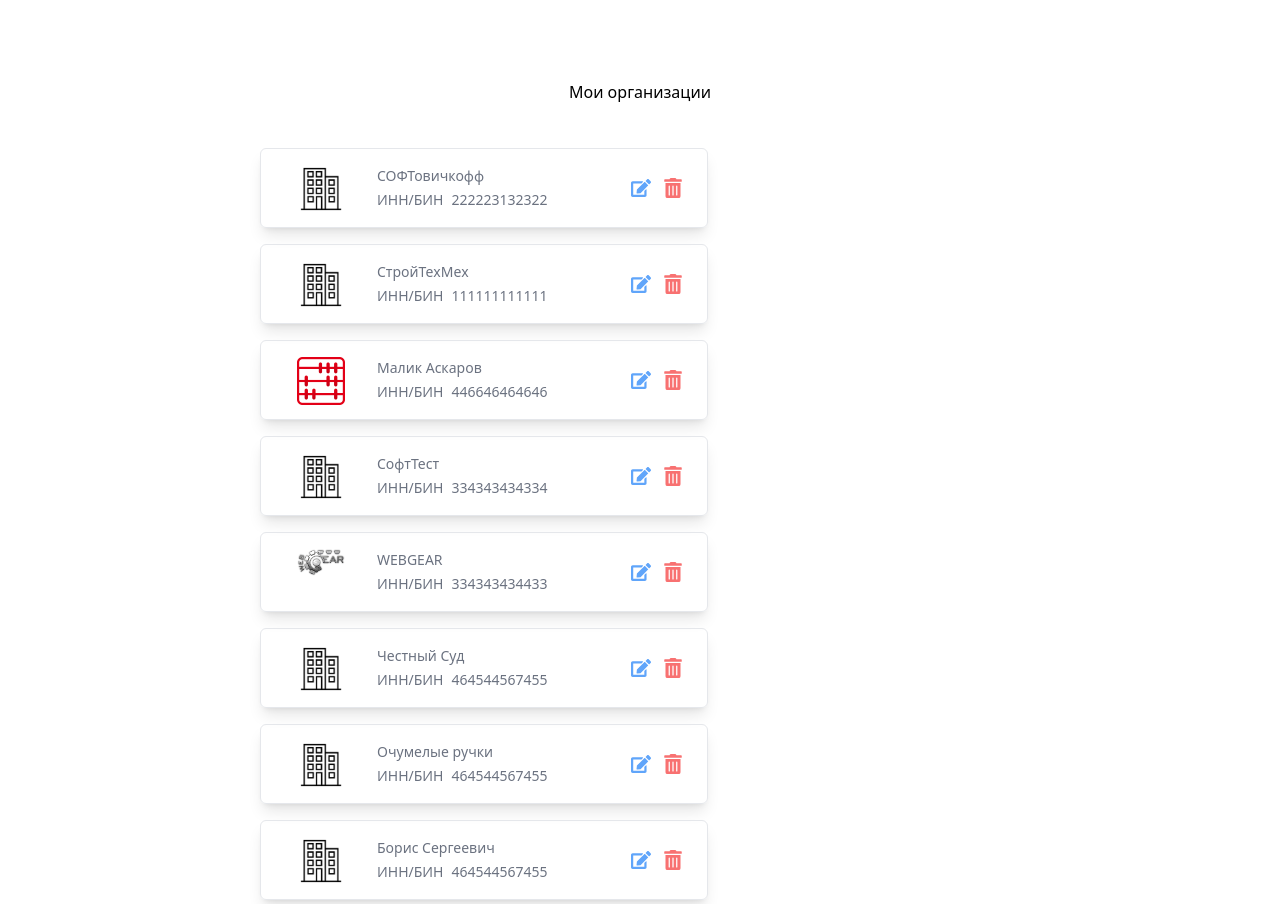
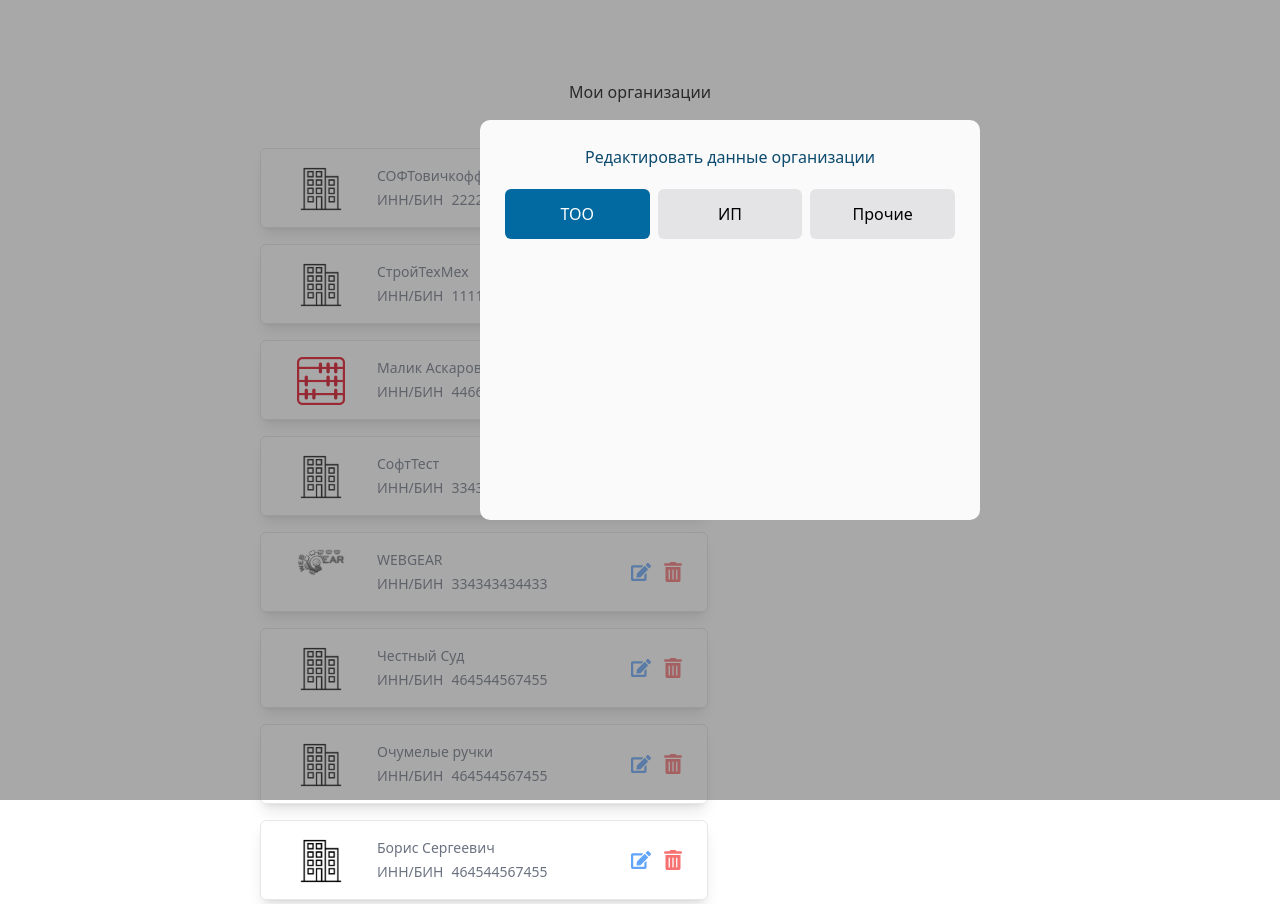
Before and after one commit to Stepan72/MyBuh_test_task, a Next.js app: page / in a window 1280 px wide. Both pictures are taken after a click on the icon 641 px from the left and 188 px from the top of the page. Built offline with nearby package versions, Linux system fonts and the light colour scheme.

Commit message:
edit modal start v0.05

```diff
--- a/app/page.js
+++ b/app/page.js
@@ -5,30 +5,44 @@ const data = [1, 2, 3, 4, 5, 6, 7];
 import { companies } from "@/data/companies";
 import Backdrop from "@/components/Backdrop";
 import ModalDelete from "@/components/ModalDelete";
+import ModalEdit from "@/components/ModalEdit";
 
 export default function Home() {
   const [firmsData, setFirmsData] = useState(companies);
   const [deleteState, setDeleteState] = useState(false);
   const [elToDel, setElToDel] = useState(undefined);
-  function editHandler() {}
+  const [editState, setEditState] = useState(false);
+  const [elToEdit, setElToEdit] = useState(undefined);
+
+  function editHandler(id) {
+    // console.log(id);
+    setEditState(true);
+    setElToEdit(id);
+  }
+
+  function cancelEditHandler() {
+    setEditState(false);
+    setElToDel(null);
+  }
 
   function deleteHandler(id) {
     setDeleteState(true);
     setElToDel(id);
-    // const filteredFirms = firmsData.filter((el) => {
-    //   return el.company_id !== id;
-    // });
-    // setFirmsData(filteredFirms);
   }
 
   function cancelDeleteHandler() {
-    console.log("CANCEL DELETE");
-    // setDeleteState(false);
-    // setElToDel(undefined);
+    setDeleteState(false);
+    setElToDel(null);
   }
 
   function confirmDeleteHandler() {
-    console.log("CONFIRM DELETE");
+    const filteredFirms = firmsData.filter((el) => {
+      return el.company_id !== elToDel;
+    });
+    setFirmsData(filteredFirms);
+    console.log(filteredFirms);
+    setElToDel(null);
+    setDeleteState(false);
   }
 
   return (
@@ -36,8 +50,8 @@ export default function Home() {
       <header className="m-10 mt-20">
         <h1 className="text-center">Мои организации</h1>
       </header>
-      <div id="container" className="mx-64 flex flex-wrap gap-2">
-        {firmsData.map((el, index) => {
+      <ul id="container" className="mx-64 flex flex-wrap gap-2">
+        {firmsData.map((el) => {
           return (
             <FirmCard
               key={el.company_id}
@@ -50,16 +64,22 @@ export default function Home() {
             />
           );
         })}
-      </div>
+      </ul>
       {deleteState && (
         <div>
-          <Backdrop />
+          <Backdrop cancel={cancelDeleteHandler} />
           <ModalDelete
             cancelConfirm={cancelDeleteHandler}
             deleteConfirm={confirmDeleteHandler}
           />
         </div>
       )}
+      {editState && (
+        <div>
+          <Backdrop cancel={cancelEditHandler} />
+          <ModalEdit />
+        </div>
+      )}
     </div>
   );
 }
--- /dev/null
+++ b/components/Button.jsx
@@ -0,0 +1,23 @@
+import React from "react";
+
+function Button({ type, text, id, activeButton, setActiveButton }) {
+  const defaultButtonClass = "flex-1 bg-zinc-200 rounded-md";
+  const activeButtonClass =
+    "flex-1 bg-sky-700 text-white font-light rounded-md";
+
+  return (
+    <button
+      type={type}
+      className={`${
+        activeButton == id ? activeButtonClass : defaultButtonClass
+      }`}
+      onClick={() => {
+        setActiveButton(id);
+      }}
+    >
+      {text}
+    </button>
+  );
+}
+
+export default Button;
--- a/components/FirmCard.jsx
+++ b/components/FirmCard.jsx
@@ -4,10 +4,7 @@ import { FaEdit, FaTrashAlt } from "react-icons/fa";
 
 function FirmCard({ name, innNumber, logo, editFun, deleteFun, id }) {
   return (
-    <div
-      className="h-20 m-1 flex flex-row justify-between border shadow-lg rounded-md hover:border-blue-500"
-      style={{ width: "28rem" }}
-    >
+    <li className="h-20 m-1 flex flex-row justify-between border shadow-lg rounded-md hover:border-blue-500 w-[448px] list-none">
       <div className="flex flex-row">
         <div className="ml-5 w-20 p-2">
           <img
@@ -27,7 +24,13 @@ function FirmCard({ name, innNumber, logo, editFun, deleteFun, id }) {
         </div>
       </div>
       <div className="mr-6 py-5 flex flex-row gap-3 items-center">
-        <FaEdit size={20} className="text-blue-400" />
+        <FaEdit
+          size={20}
+          className="text-blue-400"
+          onClick={() => {
+            editFun(id);
+          }}
+        />
         <FaTrashAlt
           size={20}
           className="text-red-400"
@@ -36,7 +39,7 @@ function FirmCard({ name, innNumber, logo, editFun, deleteFun, id }) {
           }}
         />
       </div>
-    </div>
+    </li>
   );
 }
 
--- a/components/ModalDelete.jsx
+++ b/components/ModalDelete.jsx
@@ -1,3 +1,5 @@
+import { MdOutlineClose } from "react-icons/md";
+
 function ModalDelete(props) {
   function cancelHandler() {
     props.cancelConfirm();
@@ -8,14 +10,29 @@ function ModalDelete(props) {
   }
 
   return (
-    <div className="fixed top-[250px] left-[480px] w-[500px] h-[160px] z-50 overflow-hidden text-center bg-neutral-50 rounded-[30px] flex justify-center items-center modal_mobile">
+    <div className="fixed top-[250px] left-[480px] w-[500px] h-[200px] z-50 overflow-hidden text-center bg-neutral-50 rounded-[10px] flex flex-col  items-center">
+      <div className="flex justify-end w-[450px] mt-5 mb-1">
+        <MdOutlineClose size={24} onClick={cancelHandler} />
+      </div>
       <div className="flex flex-col items-center justify-center">
-        <h2>Удаление Организации</h2>
+        <h2 className="text-sky-900 font-medium mb-5">Удаление организации</h2>
         <p>Вы уверены, что хотите удалить организацию?</p>
 
-        <div className="flex flex-row mt-[20px] gap-[30px]">
-          <button onClick={cancelHandler}>Отмена</button>
-          <button onClick={deleteHandler}>Удалить</button>
+        <div className="flex flex-row mt-[20px] w-[450px] gap-[30px]">
+          <button
+            className="flex-2 px-8 text-sky-600 border-solid border-[1px]  rounded-md border-sky-600"
+            onClick={cancelHandler}
+            type="button"
+          >
+            Отменить
+          </button>
+          <button
+            className="flex-1 p-2  bg-sky-600 text-white rounded-md"
+            onClick={deleteHandler}
+            type="button"
+          >
+            Удалить
+          </button>
         </div>
       </div>
     </div>
--- /dev/null
+++ b/components/ModalEdit.jsx
@@ -0,0 +1,30 @@
+"use client";
+import Button from "./Button";
+import React, { useState, useRef } from "react";
+
+function ModalEdit() {
+  const [activeButton, setActiveButton] = useState(0);
+
+  return (
+    <div className="fixed top-[120px] left-[480px] w-[500px] h-[400px] z-50 overflow-hidden text-center bg-neutral-50 rounded-[10px] flex flex-col items-center">
+      <div className="flex flex-col items-center justify-center mt-[25px]">
+        <h2 className="text-sky-900 font-medium mb-5">
+          Редактировать данные организации
+        </h2>
+        <div className="flex flex-row w-[450px] h-[50px] gap-2">
+          <Button type="button" text="ТОО" id={0} activeButton={activeButton} />
+          <Button type="button" text="ИП" id={1} activeButton={activeButton} />
+          <Button
+            type="button"
+            text="Прочие"
+            id={2}
+            activeButton={activeButton}
+            setActiveButton={setActiveButton}
+          />
+        </div>
+      </div>
+    </div>
+  );
+}
+
+export default ModalEdit;
```
